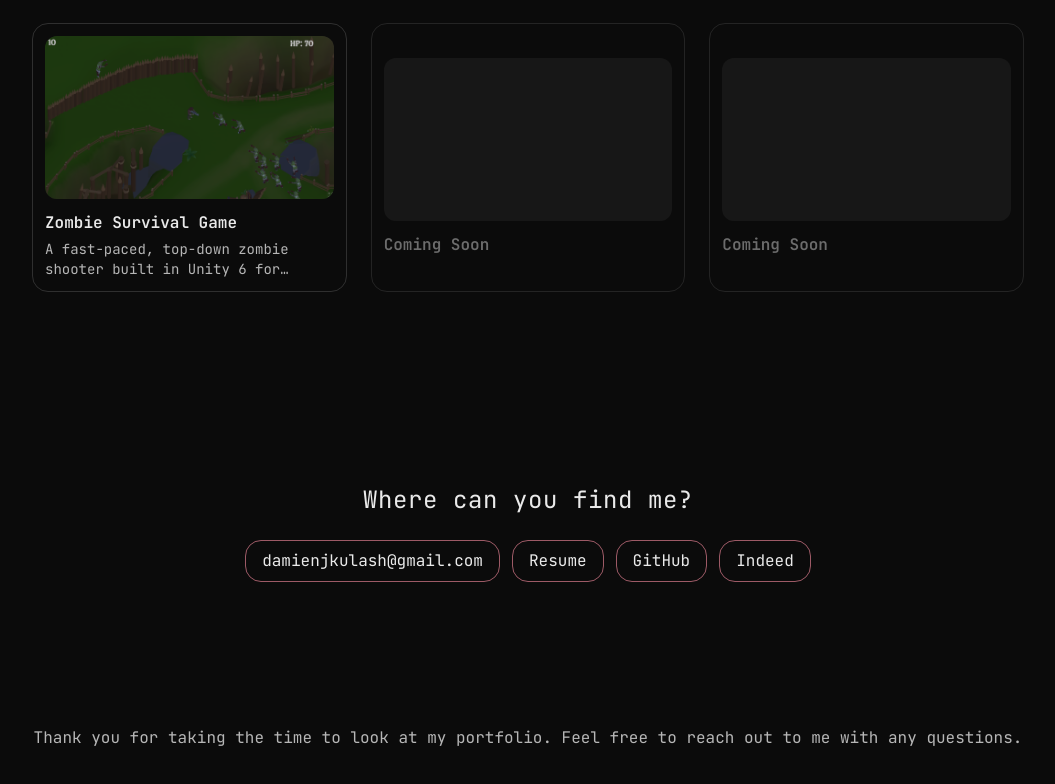
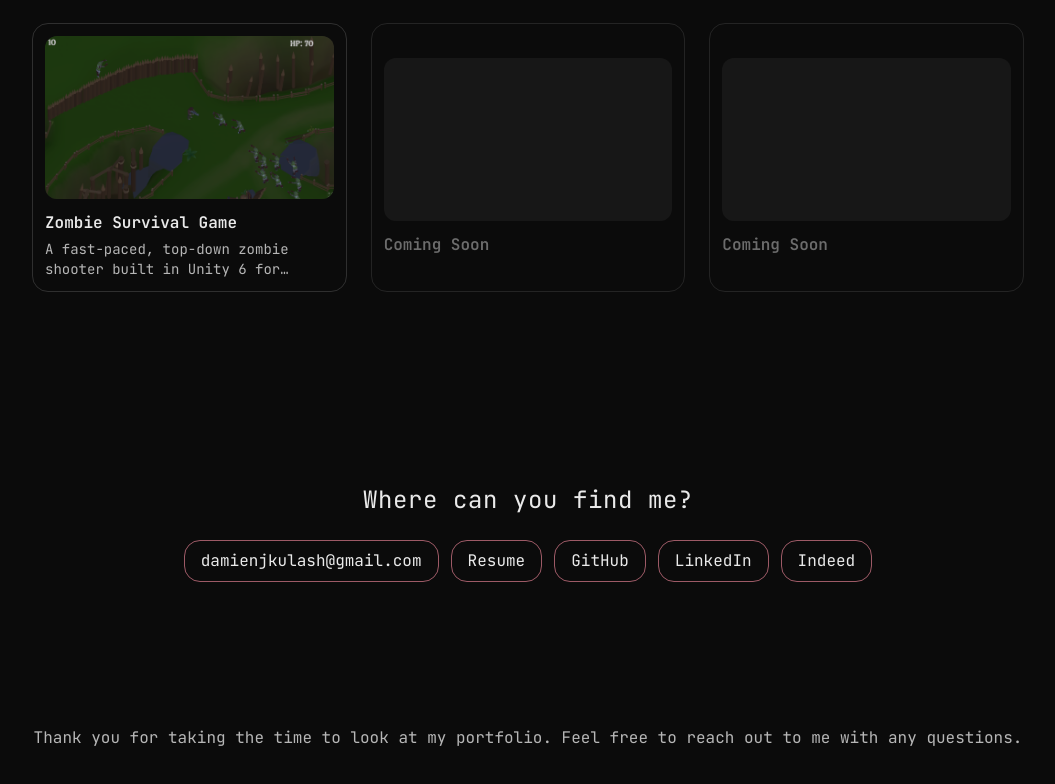
Before and after one commit to DevDamienKulash/dkulash-portfolio, a React (Vite) app: page / in a window 1280 px wide. Shown: the part 1993-2777 px from the top of the page, without its empty margins (112-1167 px from the left). Built offline with nearby package versions, Linux system fonts and the light colour scheme.

Commit message:
Added Linked in link again

```diff
--- a/src/components/Contact.jsx
+++ b/src/components/Contact.jsx
@@ -39,6 +39,10 @@ export default function Contact() {
             GitHub
           </a>
           <a className="inline-flex items-center gap-2 rounded-2xl border border-accent/60 px-4 py-2 hover:drop-shadow-[0_0_8px_rgba(255,143,163,0.6)] transition"
+             href="https://linkedin.com/in/damien-kulash-833636237" target="_blank" rel="noreferrer">
+            LinkedIn
+          </a>
+          <a className="inline-flex items-center gap-2 rounded-2xl border border-accent/60 px-4 py-2 hover:drop-shadow-[0_0_8px_rgba(255,143,163,0.6)] transition"
              href="https://profile.indeed.com/?hl=en_US&co=US&from=gnav-jobseeker-profile--profile-one-frontend" target="_blank" rel="noreferrer">
             Indeed
           </a>
```
